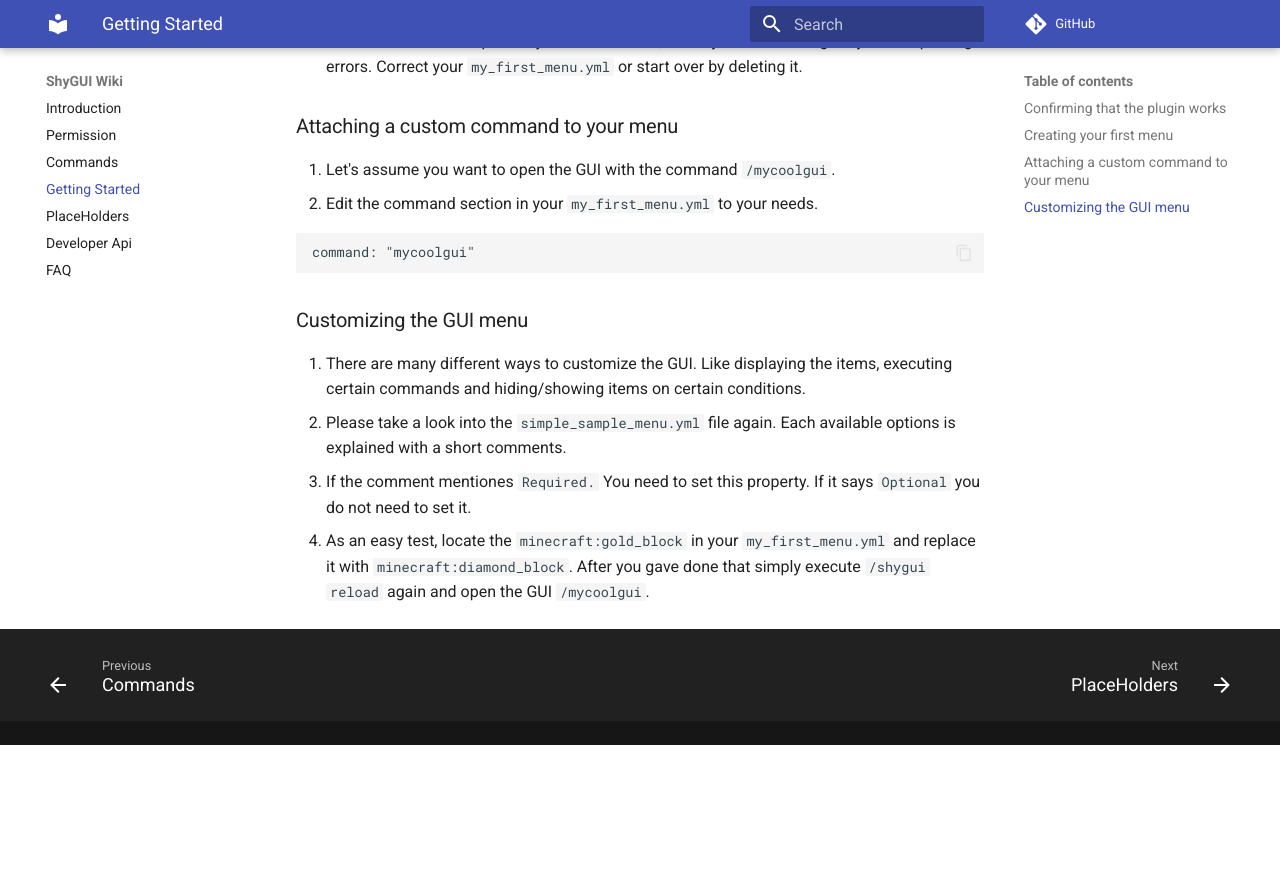
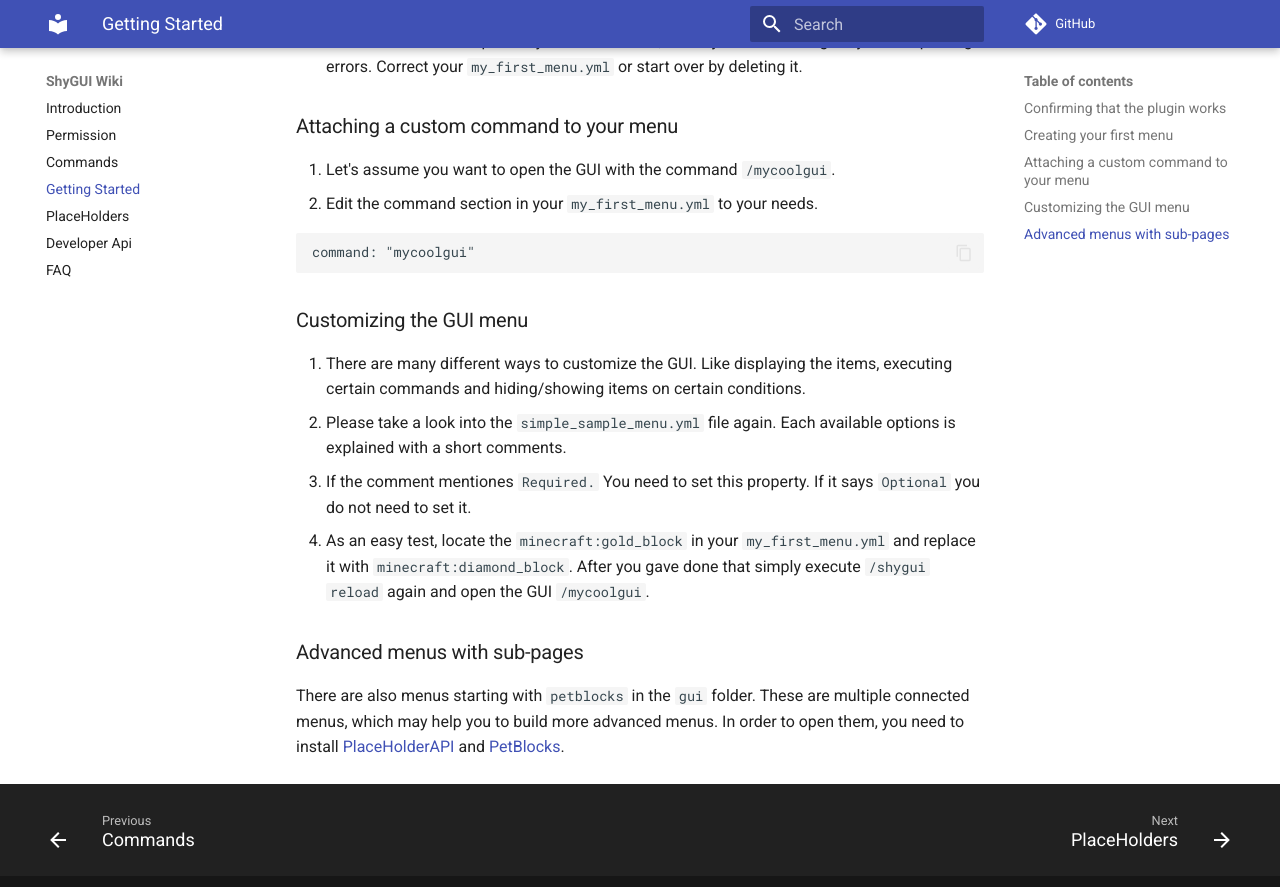
Before and after one commit to Shynixn/ShyGUI, an MkDocs documentation site: the page built from docs/wiki/docs/gettingstarted.md, in a window 1280 px wide and 900 px high, scrolled down 861 px. Shown: the top 887 px of the window. Built offline with MkDocs 1.6.1 and Material for MkDocs 9.7.7, drawn with Linux system fonts in a browser that asks for light colours; comment, search, counter and statistics services are not loaded; before the commit the page ends 1606 px from its top, so only the background shows below that.

```diff
--- a/docs/wiki/docs/gettingstarted.md
+++ b/docs/wiki/docs/gettingstarted.md
@@ -47,3 +47,8 @@
 2. Please take a look into the ``simple_sample_menu.yml`` file again. Each available options is explained with a short comments.
 3. If the comment mentiones ``Required.`` You need to set this property. If it says ``Optional`` you do not need to set it.
 4. As an easy test, locate the ``minecraft:gold_block`` in your ``my_first_menu.yml`` and replace it with ``minecraft:diamond_block``. After you gave done that simply execute ``/shygui reload`` again and open the GUI ``/mycoolgui``.
+
+### Advanced menus with sub-pages
+
+There are also menus starting with ``petblocks`` in the ``gui`` folder. These are multiple connected menus, which may help you to build more advanced menus.
+In order to open them, you need to install [PlaceHolderAPI](https://www.spigotmc.org/resources/6245/) and [PetBlocks](https://www.spigotmc.org/resources/12056/).
```
Also changed, not shown: 1 other file.
